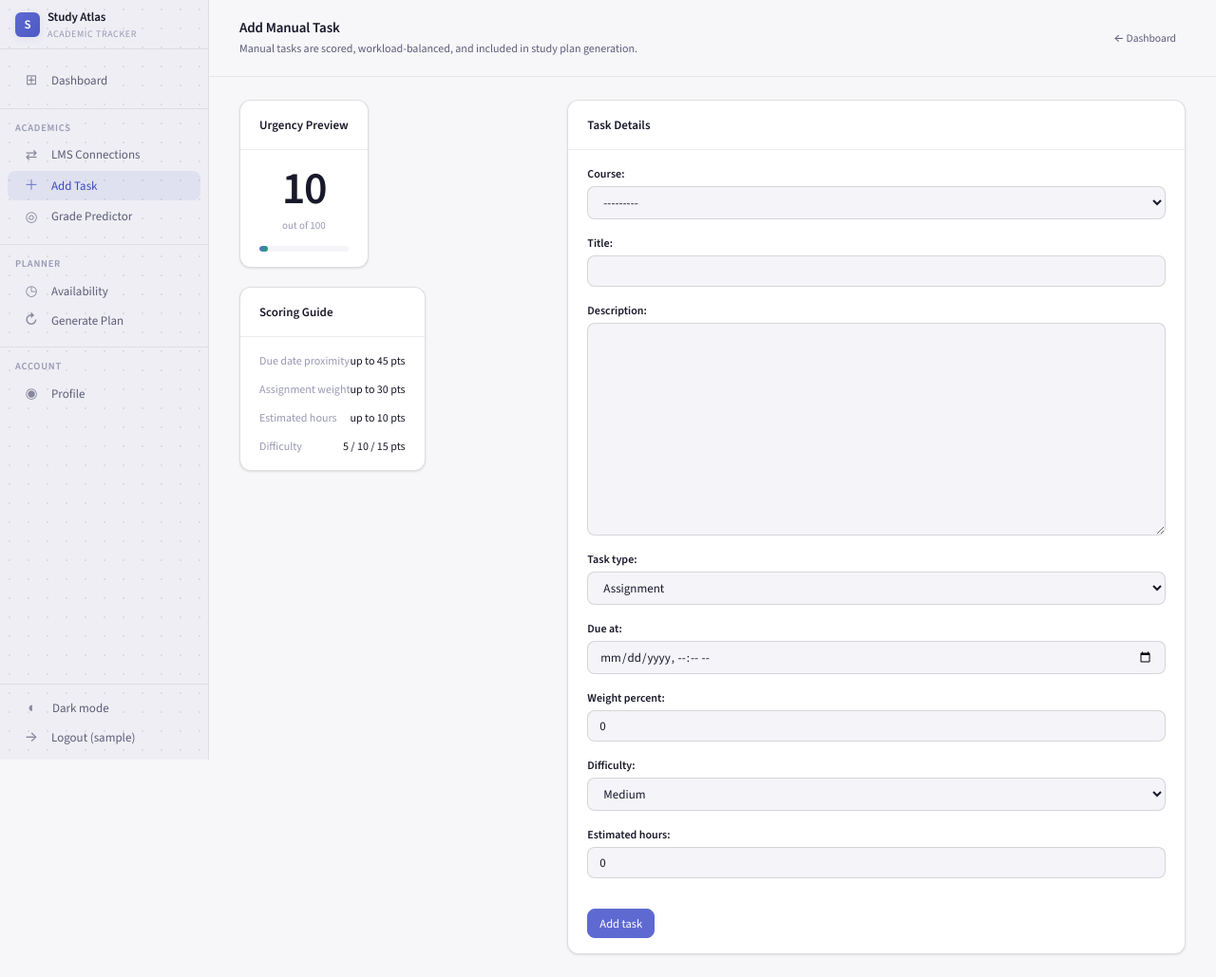
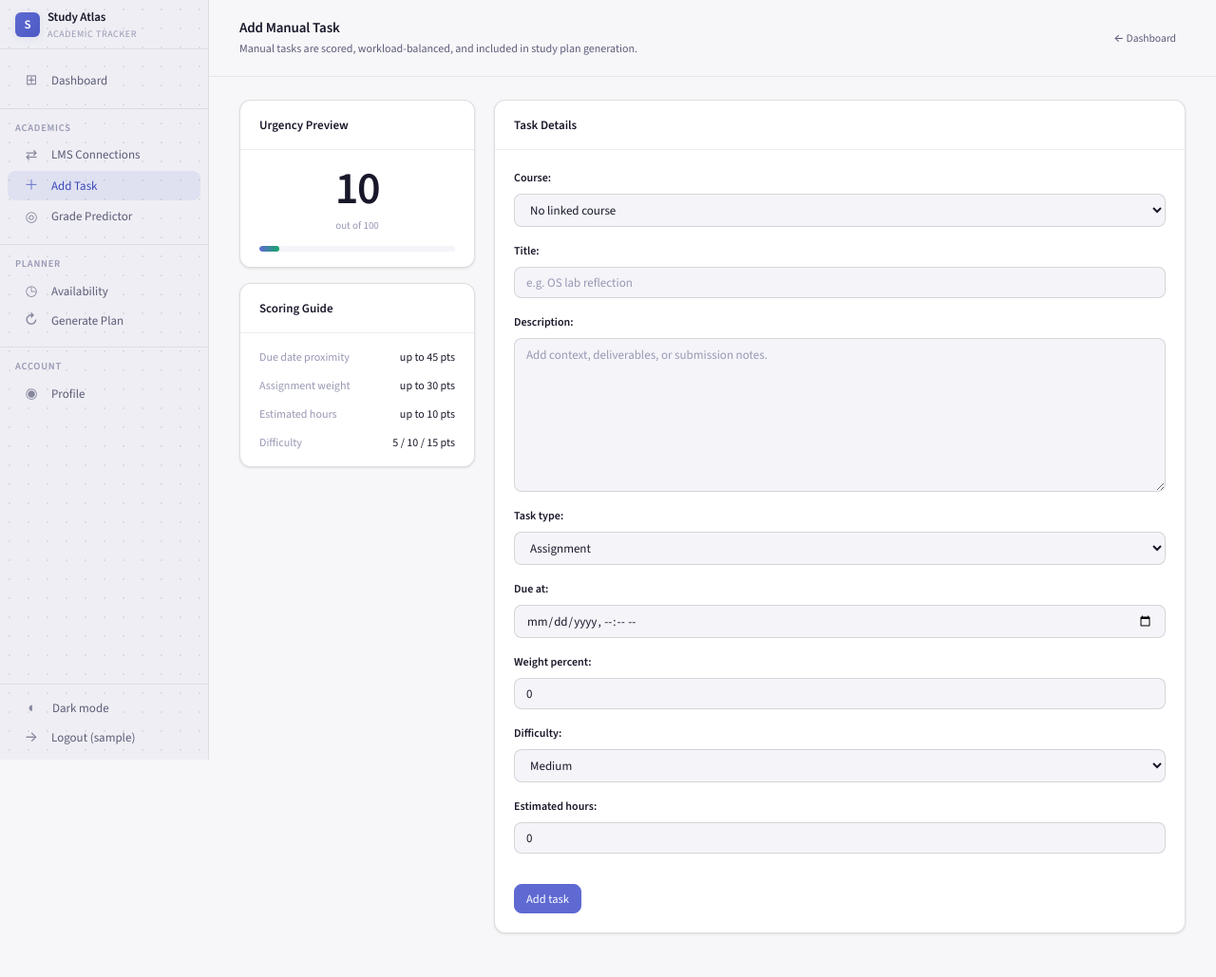
Before and after one commit to Vedang-P/boss-ka-project, a Django app: page /academics/manual/new/ in a window 1280 px wide. Shown: the whole page at 95% size. After the commit the page ends 984 px from the top, so only its background shows below. Run offline with Django 5.2, Linux system fonts and the light colour scheme; the visitor is signed in with stand-in values (Sample User, id 1); data that the repository does not hold is empty.

Commit message:
Polish dashboard and form rendering

```diff
--- a/academics/forms.py
+++ b/academics/forms.py
@@ -12,6 +12,38 @@ class ManualTaskForm(forms.ModelForm):
         ),
     )
 
+    def __init__(self, *args, **kwargs):
+        super().__init__(*args, **kwargs)
+        self.fields["course"].empty_label = "No linked course"
+        self.fields["course"].widget.attrs.update({"data-select": "course"})
+        self.fields["title"].widget.attrs.update({"placeholder": "e.g. OS lab reflection"})
+        self.fields["description"].widget.attrs.update(
+            {
+                "rows": 7,
+                "placeholder": "Add context, deliverables, or submission notes.",
+            }
+        )
+        self.fields["weight_percent"].widget.attrs.update(
+            {
+                "min": 0,
+                "max": 100,
+                "step": "0.01",
+                "inputmode": "decimal",
+                "placeholder": "0",
+                "class": "input-no-spin",
+            }
+        )
+        self.fields["estimated_hours"].widget.attrs.update(
+            {
+                "min": 0,
+                "max": 99,
+                "step": "0.5",
+                "inputmode": "decimal",
+                "placeholder": "0",
+                "class": "input-no-spin",
+            }
+        )
+
     class Meta:
         model = Task
         fields = (
--- a/academics/tests.py
+++ b/academics/tests.py
@@ -6,9 +6,15 @@ from django.urls import reverse
 from django.utils import timezone
 
 from .models import Course, Task
+from .forms import ManualTaskForm
 
 
 class ManualTaskViewTests(TestCase):
+    def test_manual_task_form_uses_readable_course_empty_label(self):
+        form = ManualTaskForm()
+
+        self.assertEqual(form.fields["course"].empty_label, "No linked course")
+
     def test_manual_task_form_page_renders(self):
         user = User.objects.create_user(username="manualpage", password="pass12345")
         self.client.login(username="manualpage", password="pass12345")
--- a/analytics_app/forms.py
+++ b/analytics_app/forms.py
@@ -10,3 +10,4 @@ class GradePredictionFilterForm(forms.Form):
         user = kwargs.pop("user")
         super().__init__(*args, **kwargs)
         self.fields["course"].queryset = user.courses.order_by("title")
+        self.fields["course"].empty_label = "All courses"
--- a/dashboard/tests.py
+++ b/dashboard/tests.py
@@ -26,6 +26,8 @@ class DashboardViewTests(TestCase):
 
         self.assertEqual(response.status_code, 200)
         self.assertContains(response, "Mini Project Checkpoint")
+        self.assertNotContains(response, "{{ workload.high_days|length|pluralize }}", html=False)
+        self.assertNotContains(response, "{{ session.end_at|date:\"H:i\" }}", html=False)
 
     def test_dashboard_requires_authentication(self):
         response = self.client.get(reverse("dashboard:home"))
--- a/planner/tests.py
+++ b/planner/tests.py
@@ -13,6 +13,12 @@ from .services import generate_study_sessions
 
 
 class PlannerServiceTests(TestCase):
+    def test_availability_form_defaults_weekday_to_monday(self):
+        form = StudyAvailabilityForm()
+
+        self.assertEqual(form.fields["weekday"].initial, 0)
+        self.assertEqual(list(form.fields["weekday"].choices)[0], (0, "Monday"))
+
     def test_generate_study_sessions_uses_availability_slots(self):
         user = User.objects.create_user(username="planner", password="pass12345")
         course = Course.objects.create(user=user, code="CS102", title="Data Structures")
--- a/static/css/styles.css
+++ b/static/css/styles.css
@@ -1122,6 +1124,16 @@ textarea {
     outline: none;
 }
 
+input[type="number"]::-webkit-outer-spin-button,
+input[type="number"]::-webkit-inner-spin-button {
+    -webkit-appearance: none;
+    margin: 0;
+}
+
+input[type="number"] {
+    -moz-appearance: textfield;
+}
+
 input[type="text"]:focus,
 input[type="email"]:focus,
 input[type="password"]:focus,
@@ -1163,6 +1175,12 @@ textarea {
     color: var(--text-0);
 }
 
+.django-form p select,
+.django-form p input,
+.django-form p textarea {
+    margin-top: var(--s1);
+}
+
 .django-form ul.errorlist {
     list-style: none;
     margin: var(--s1) 0 0;
@@ -1557,6 +1577,36 @@ textarea {
     grid-template-columns: 1fr 2fr;
 }
 
+.task-form-layout {
+    display: grid;
+    grid-template-columns: 248px minmax(0, 1fr);
+    gap: var(--s5);
+    align-items: start;
+}
+
+.task-form-aside {
+    display: flex;
+    flex-direction: column;
+    gap: var(--s4);
+}
+
+.task-form-card .card-body {
+    padding: var(--s5);
+}
+
+.scoring-guide {
+    display: flex;
+    flex-direction: column;
+    gap: var(--s3);
+}
+
+.scoring-guide-row {
+    display: flex;
+    align-items: center;
+    justify-content: space-between;
+    gap: var(--s3);
+}
+
 .dashboard-grid {
     display: grid;
     grid-template-columns: repeat(3, 1fr);
--- a/templates/academics/manual_task_form.html
+++ b/templates/academics/manual_task_form.html
@@ -24,9 +24,9 @@
 </div>
 
 <div class="page-body">
-    <div class="split-panel wide-right reveal">
-        <div style="display: flex; flex-direction: column; gap: var(--s5)">
-            <div class="card" style="align-self: start">
+    <div class="task-form-layout reveal">
+        <div class="task-form-aside">
+            <div class="card">
                 <div class="card-header">
                     <div class="card-title">Urgency Preview</div>
                 </div>
@@ -49,50 +49,27 @@
                     </div>
                 </div>
             </div>
-            <div class="card" style="align-self: start">
+            <div class="card">
                 <div class="card-header">
                     <div class="card-title">Scoring Guide</div>
                 </div>
-                <div
-                    class="card-body"
-                    style="
-                        display: flex;
-                        flex-direction: column;
-                        gap: var(--s3);
-                    "
-                >
-                    <div
-                        style="display: flex; justify-content: space-between"
-                        class="text-sm"
-                    >
-                        <span class="text-soft">Due date proximity</span
-                        ><span>up to 45 pts</span>
+                <div class="card-body scoring-guide">
+                    <div class="scoring-guide-row text-sm">
+                        <span class="text-soft">Due date proximity</span><span>up to 45 pts</span>
                     </div>
-                    <div
-                        style="display: flex; justify-content: space-between"
-                        class="text-sm"
-                    >
-                        <span class="text-soft">Assignment weight</span
-                        ><span>up to 30 pts</span>
+                    <div class="scoring-guide-row text-sm">
+                        <span class="text-soft">Assignment weight</span><span>up to 30 pts</span>
                     </div>
-                    <div
-                        style="display: flex; justify-content: space-between"
-                        class="text-sm"
-                    >
-                        <span class="text-soft">Estimated hours</span
-                        ><span>up to 10 pts</span>
+                    <div class="scoring-guide-row text-sm">
+                        <span class="text-soft">Estimated hours</span><span>up to 10 pts</span>
                     </div>
-                    <div
-                        style="display: flex; justify-content: space-between"
-                        class="text-sm"
-                    >
-                        <span class="text-soft">Difficulty</span
-                        ><span>5 / 10 / 15 pts</span>
+                    <div class="scoring-guide-row text-sm">
+                        <span class="text-soft">Difficulty</span><span>5 / 10 / 15 pts</span>
                     </div>
                 </div>
             </div>
         </div>
-        <div class="card">
+        <div class="card task-form-card">
             <div class="card-header">
                 <div class="card-title">Task Details</div>
             </div>
```
Also changed, not shown: other parts of static/css/styles.css (+30 -11 lines), analytics_app/tests.py (+18 -0 lines), analytics_app/views.py (+7 -3 lines), planner/forms.py (+7 -0 lines), templates/analytics_app/grade_prediction.html (+10 -12 lines), templates/dashboard/home.html (+8 -19 lines).
